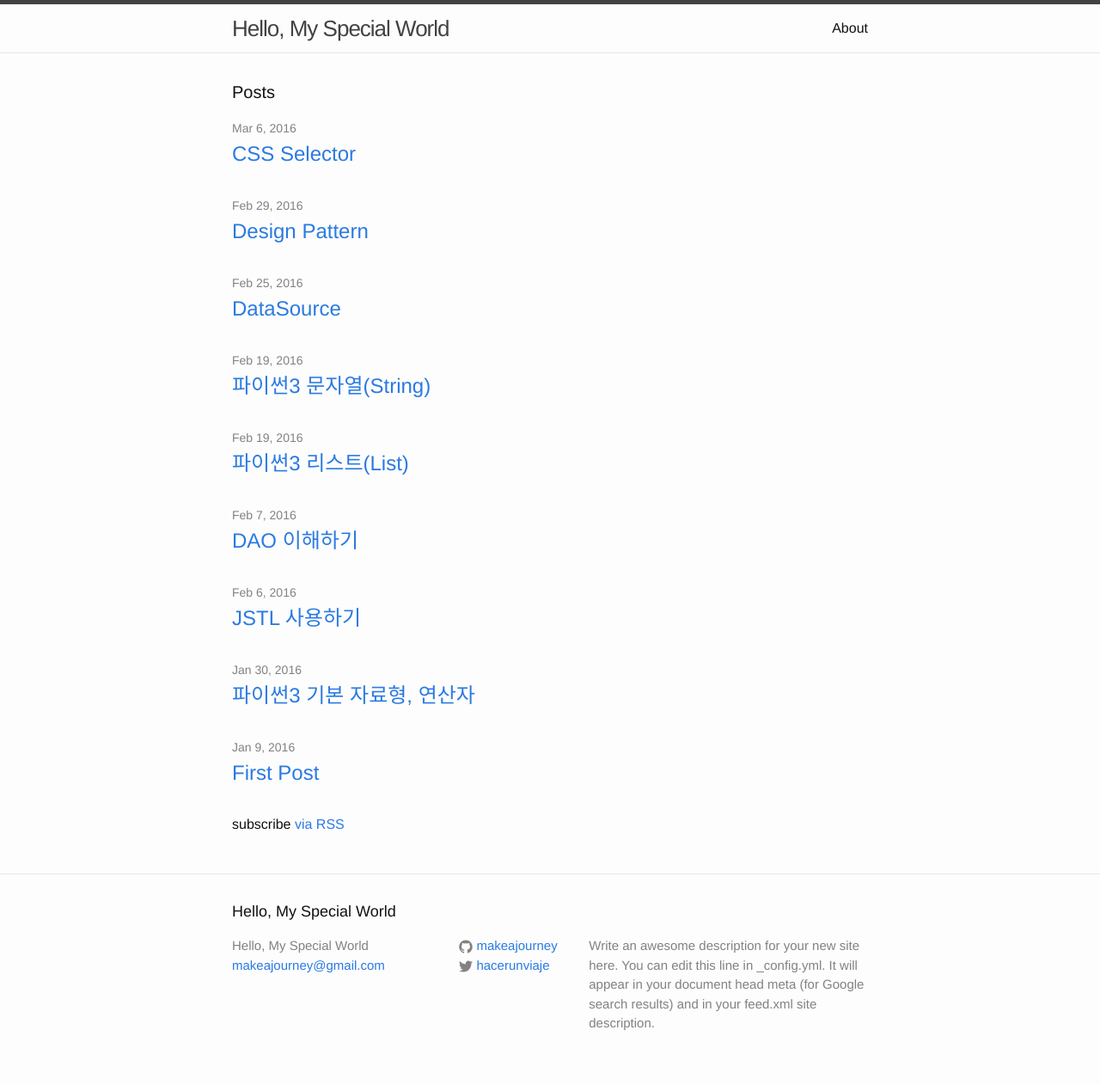
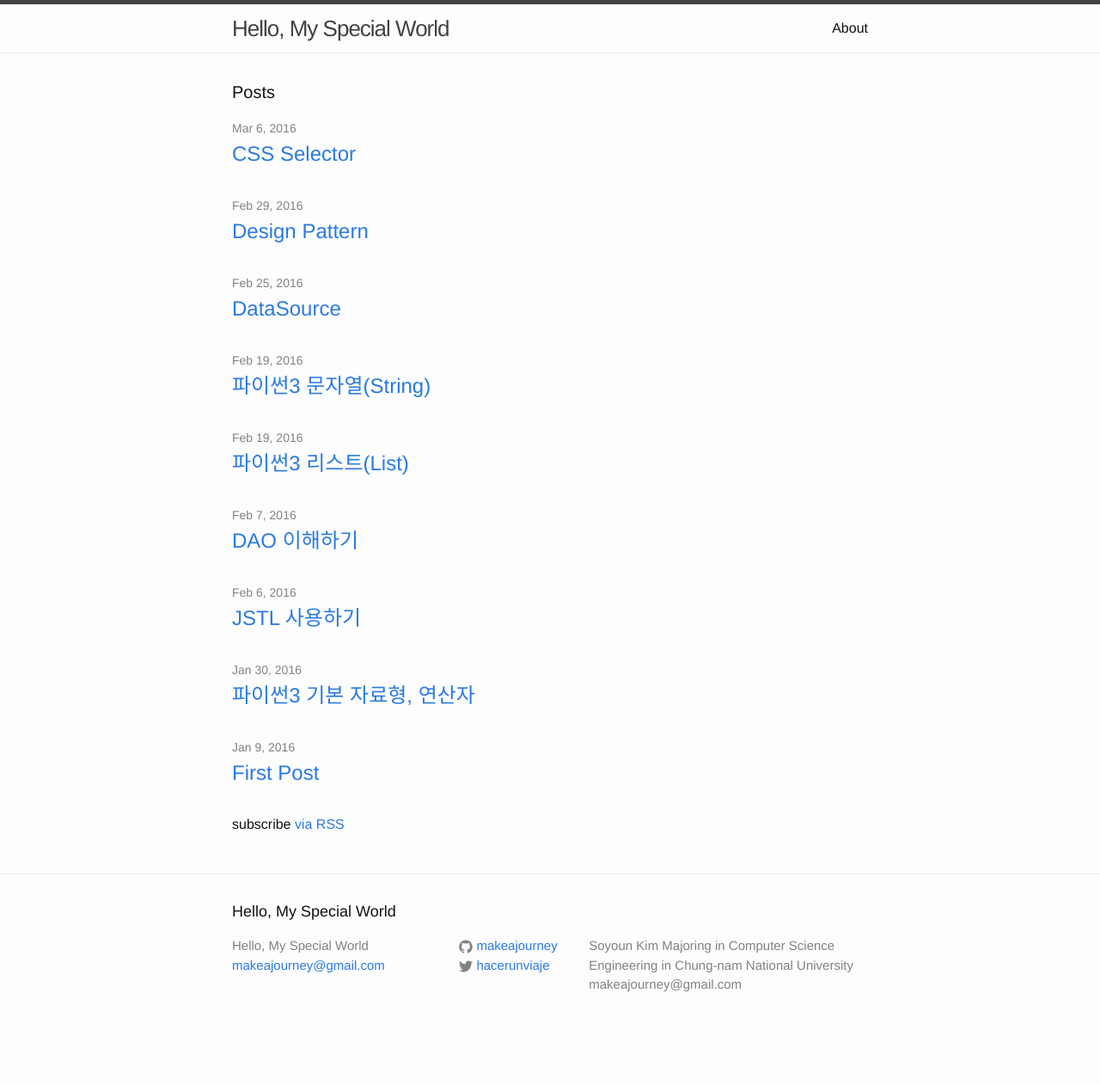
Before and after one commit to makeajourney/makeajourney.github.io, a Jekyll site: the page built from index.html, in a window 1280 px wide. Shown: the whole page at 86% size. Built offline with Jekyll 4.4.1, drawn with Linux system fonts in a browser that asks for light colours; after the commit the page ends 1217 px from its top, so only the background shows below that.

Commit message:
Update description

```diff
--- a/_config.yml
+++ b/_config.yml
@@ -9,9 +9,10 @@
 title: Hello, My Special World
 email: makeajourney@gmail.com
 description: > # this means to ignore newlines until "baseurl:"
-  Write an awesome description for your new site here. You can edit this
-  line in _config.yml. It will appear in your document head meta (for
-  Google search results) and in your feed.xml site description.
+  Soyoun Kim
+  Majoring in Computer Science Engineering
+  in Chung-nam National University
+  makeajourney@gmail.com
 baseurl: "" # the subpath of your site, e.g. /blog
 url: "http://makeajourney.github.io" # the base hostname & protocol for your site
 twitter_username: hacerunviaje
```
